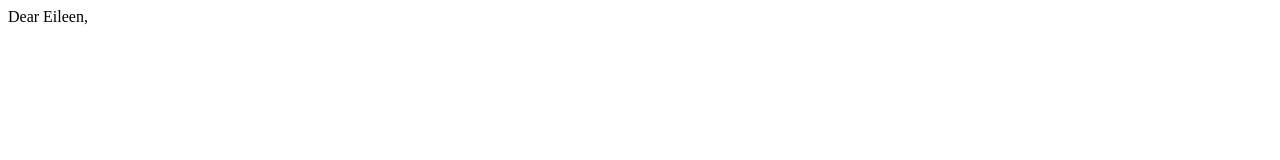
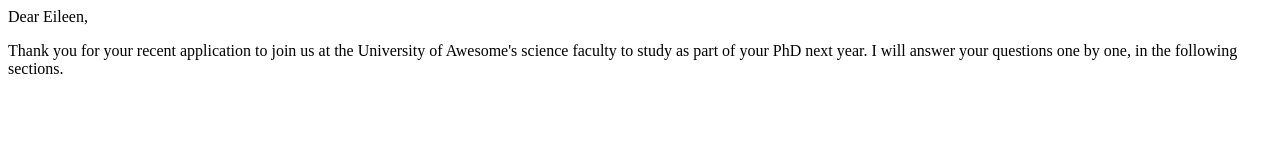
Before and after one commit to superooster/introduction-to-HTML-p6, a plain HTML site: page index.html in a window 1280 px wide. Drawn offline with Linux system fonts and the light colour scheme.

Commit message:
updating index page

```diff
--- a/index.html
+++ b/index.html
@@ -6,5 +6,8 @@
 
     <body
         <h1>Dear Eileen,</h1>
+
+        <p>Thank you for your recent application to join us at the University of Awesome's science faculty to study as part of your PhD next year. I will answer your questions one by one, in the following sections.</P>
+
     </body>
 </html>
```
